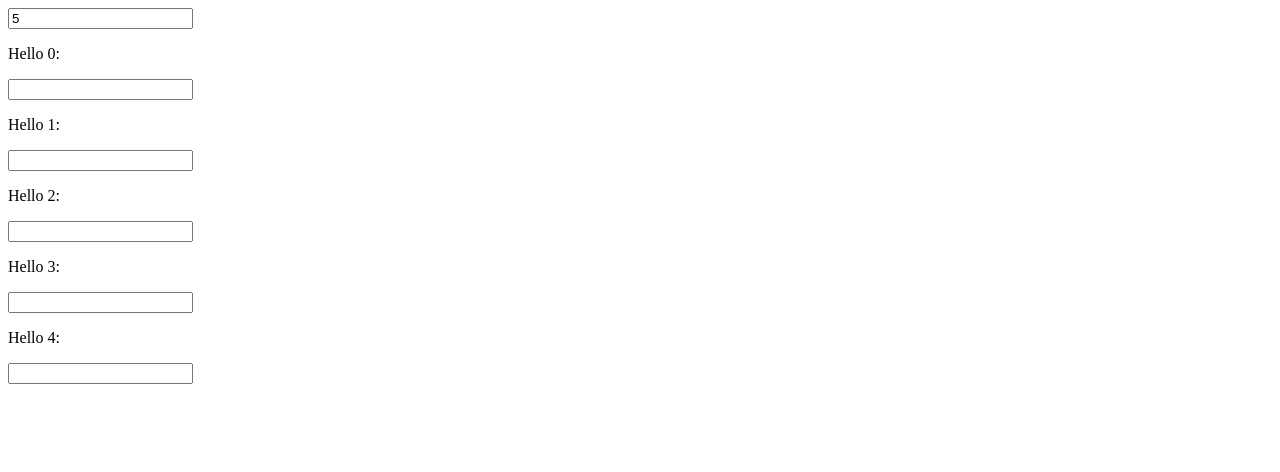
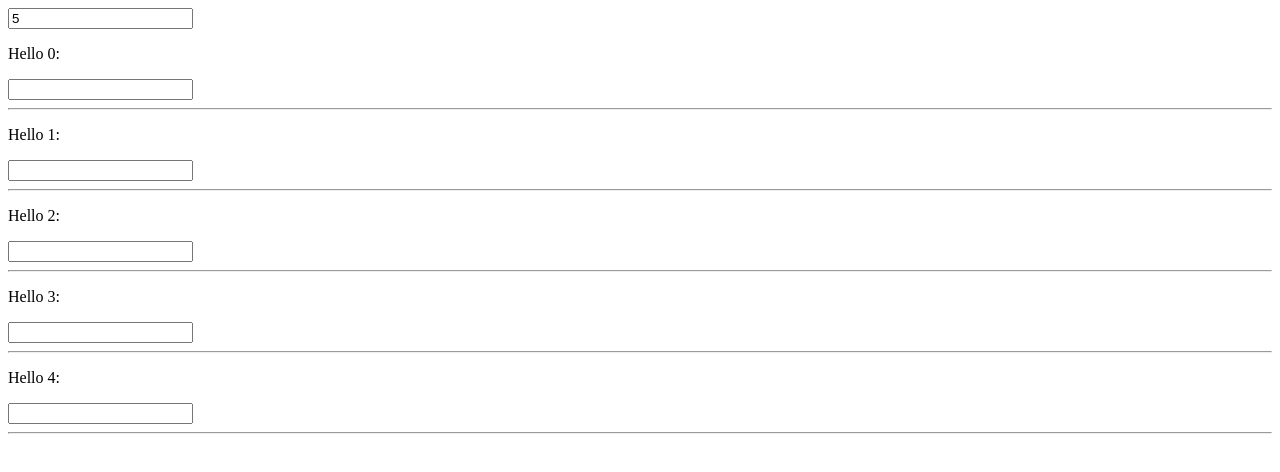
Before and after one commit to dmytroyarmak/angular-times, a plain HTML site: page example/index.html in a window 1280 px wide. Drawn offline with nearby package versions, Linux system fonts and the light colour scheme.

Commit message:
Make it multy-element

```diff
--- a/example/index.html
+++ b/example/index.html
@@ -9,10 +9,11 @@
     <div ng-app="example" ng-init="number = 5">
       <input type="text" ng-model="number">
 
-      <div dy-times="number">
+      <div dy-times-start="number">
         <p>Hello {{$index}}: {{name}}</p>
         <input type="text" ng-model="name">
       </div>
+      <hr dy-times-end>
     </div>
   </body>
 </html>
--- a/src/dy-times.js
+++ b/src/dy-times.js
@@ -11,6 +11,8 @@
   function dyTimesDirective($animate) {
     return {
       terminal: true,
+      priority: 1000,
+      multiElement: true,
       transclude: 'element',
       restrict: 'A',
       link: dyTimesLink
```
